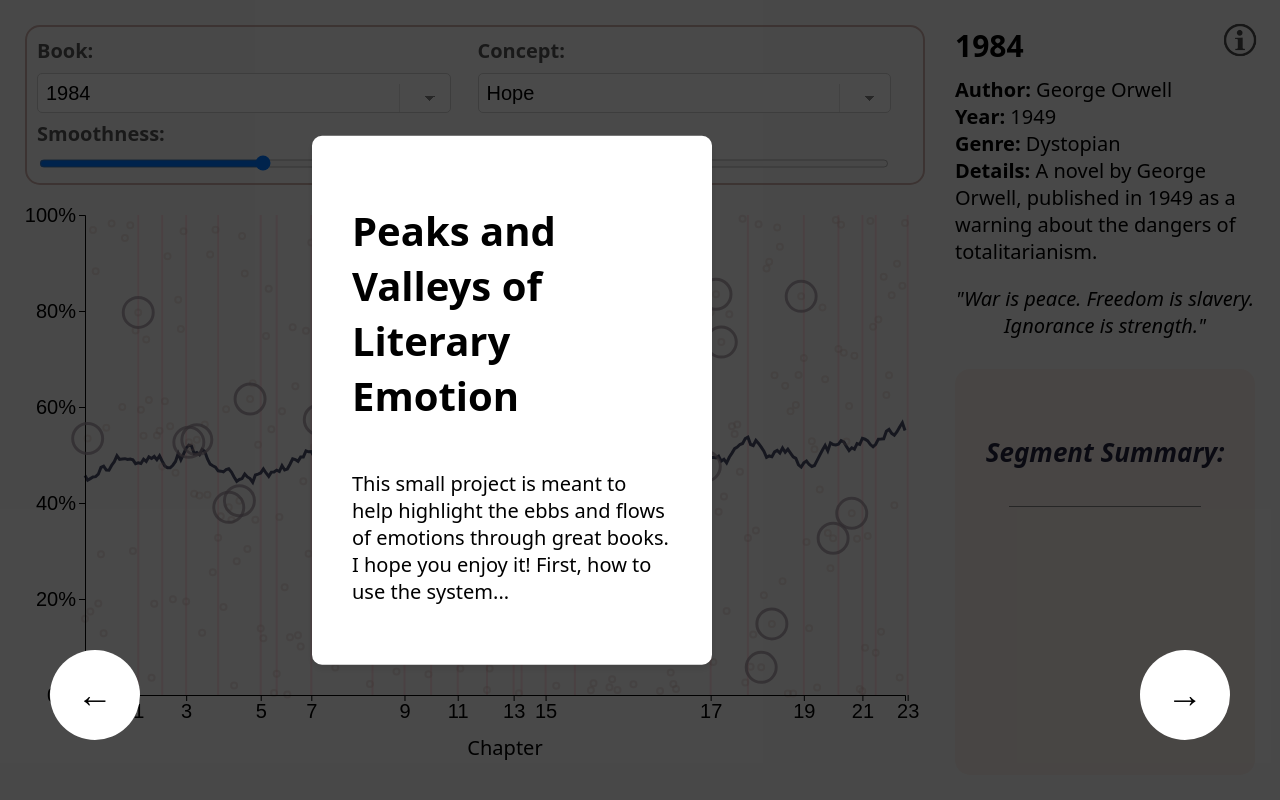
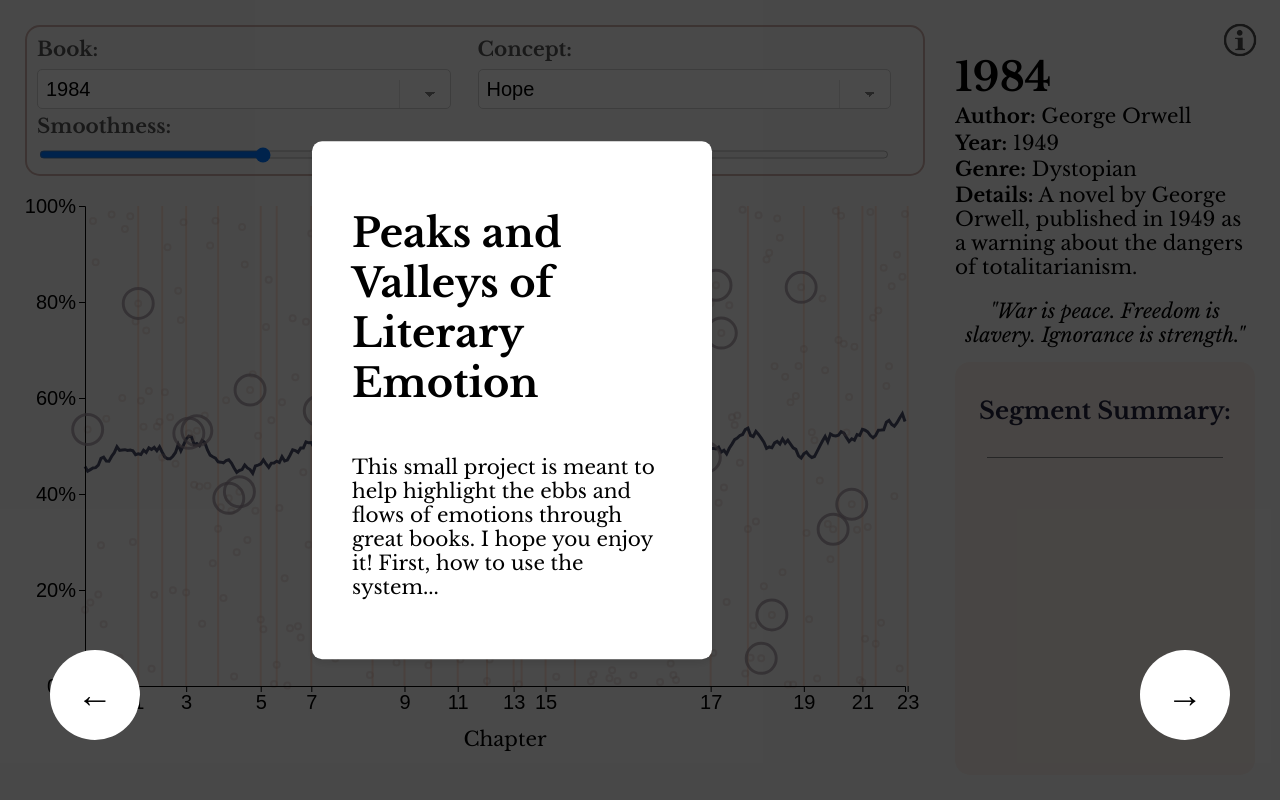
Before and after one commit to trdougherty/literary_analysis, a website: page public/index.html in a window 1280 px wide. Drawn offline with nearby package versions, Linux system fonts and the light colour scheme.

Commit message:
updating styles

```diff
--- a/public/index.html
+++ b/public/index.html
@@ -16,6 +16,10 @@
     <meta name="twitter:card" content="This project visualizes the progression of complex concepts through the course of a book.">
 
     <link rel="stylesheet" href="./styles.css">
+    <link rel="preconnect" href="https://fonts.googleapis.com">
+    <link rel="preconnect" href="https://fonts.gstatic.com" crossorigin>
+    <link href="https://fonts.googleapis.com/css2?family=Libre+Baskerville:ital,wght@0,400;0,700;1,400&family=Prata&display=swap" rel="stylesheet">
+
     <script src="https://d3js.org/d3.v7.min.js"></script>
     <script async src="https://www.googletagmanager.com/gtag/js?id=G-5EVS3NP3PX"></script>
     <script>
@@ -72,7 +76,7 @@
             <div class="container2">
                 <div id="infoBox">
                     <div id="bookInfo">
-                        <h2 id="bookTitle"></h2>
+                        <h1 id="bookTitle"></h1>
                         <div id="bookAuthor"></div>
                         <div id="bookYear"></div>
                         <div id="bookGenre"></div>
@@ -82,7 +86,7 @@
                 </div>
                 <div id="infoText">
                     <div class="header-row">
-                        <h4 id="summaryHeader" style="font-style: italic;">Segment Summary:</h4>
+                        <h4 id="summaryHeader" >Segment Summary:</h4>
                     </div>
                     <div class="hr-row">
                         <hr>
--- a/public/script.js
+++ b/public/script.js
@@ -163,7 +163,7 @@ function drawChapterLinesAndSetXAxis(chapterData) {
             .attr('x2', xScale(chapter.position))
             .attr('y1', margin.top)
             .attr('y2', height - margin.bottom)
-            .attr('stroke', 'pink')
+            .attr('stroke', '#fbc4ab')
             .attr('stroke-width', 2)
             .style('opacity', 0.5)
             .lower();
--- a/public/styles.css
+++ b/public/styles.css
@@ -48,7 +48,7 @@ html {
     /* font-family: Arial, sans-serif; */
     background-color: #f4f4f4;
     font-size: 20px;
-    font-family: ui-sans-serif, system-ui, -apple-system, BlinkMacSystemFont, Segoe UI, Roboto, Helvetica Neue, Arial, Noto Sans, sans-serif, "Apple Color Emoji", "Segoe UI Emoji", "Segoe UI Symbol", "Noto Color Emoji";
+    font-family: 'Libre Baskerville', serif;
 }
 
 /* Other styles remain unchanged */
@@ -141,12 +141,12 @@ html {
 }
 
 #infoText {
-    font-size: 26px;
+    font-size: 24px;
     color: #22223B;
     display: flex;
     flex-direction: column; /* Aligns children vertically */
     background-color: #F2E9E4;
-    padding: 30px; /* Adjust padding as needed */
+    padding: 2px; /* Adjust padding as needed */
     box-sizing: border-box;
     overflow: auto;
     height: 100%;
@@ -163,15 +163,16 @@ html {
     height: 1px;
     background-color: gray; /* Solid color for visibility */
     width: 80%; /* Full width of the container */
-    margin-top: 2px; /* Adjust as needed */
+    margin-top: 0px; /* Adjust as needed */
     margin-bottom: 0px; /* Adjust as needed */
 }
 
 #infoText .summary-text-row {
-    padding: 3vh;
-    flex-grow: 1; /* Allows this row to take up remaining space */
+    font-size: 20px;
+    padding: 7vh;
+    flex-grow: 2; /* Allows this row to take up remaining space */
     display: flex;
-    align-items: center; /* Vertically centers the content */
+    align-items: top; /* Vertically centers the content */
     text-align: left; /* Aligns summary text to the left */
 }
 
@@ -428,6 +429,11 @@ h2#bookTitle {
     vertical-align: top; /* Align text to the top */
 }
 
+/* Spacing for individual elements inside the infoBox */
+#infoBox div, #infoBox h1, #infoBox p {
+    margin-bottom: 0.3vh; /* Uniform spacing */
+}
+
 /* Styles for the content */
 .content {
     text-align: center;
```
